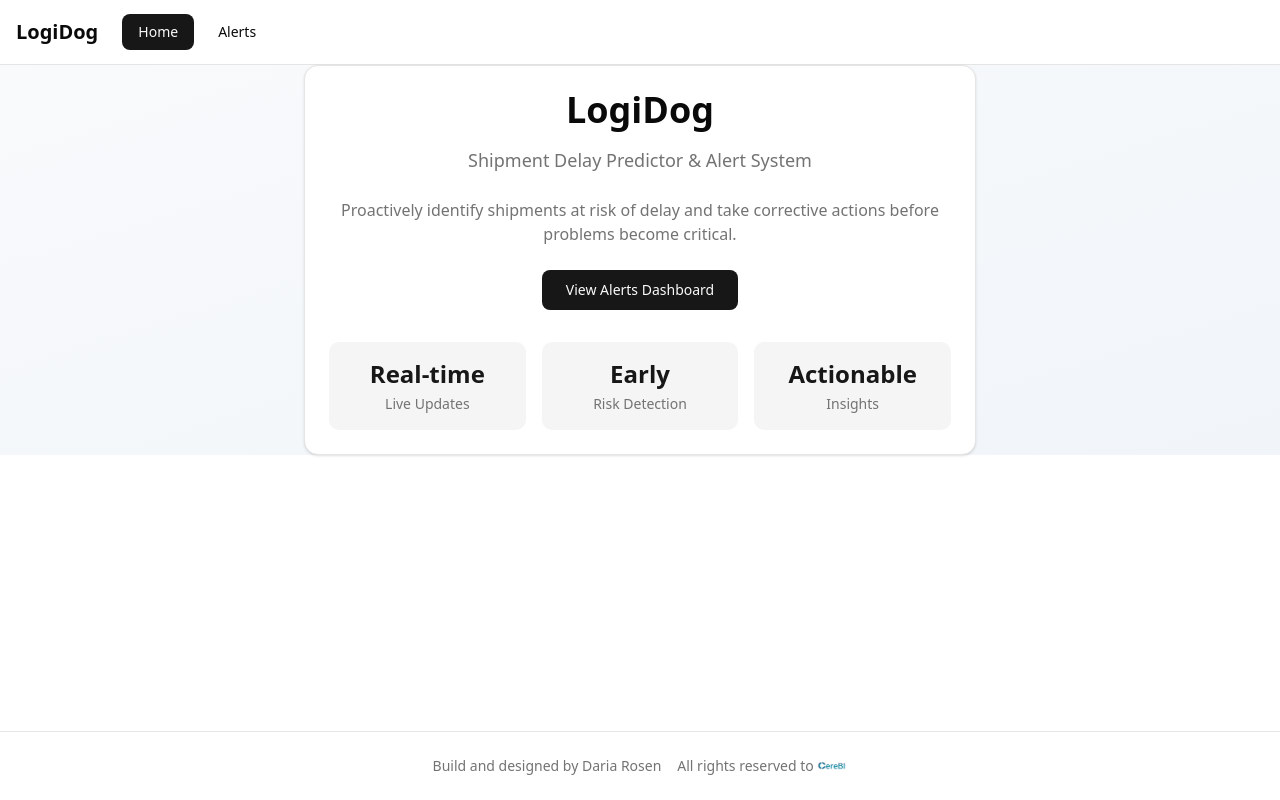
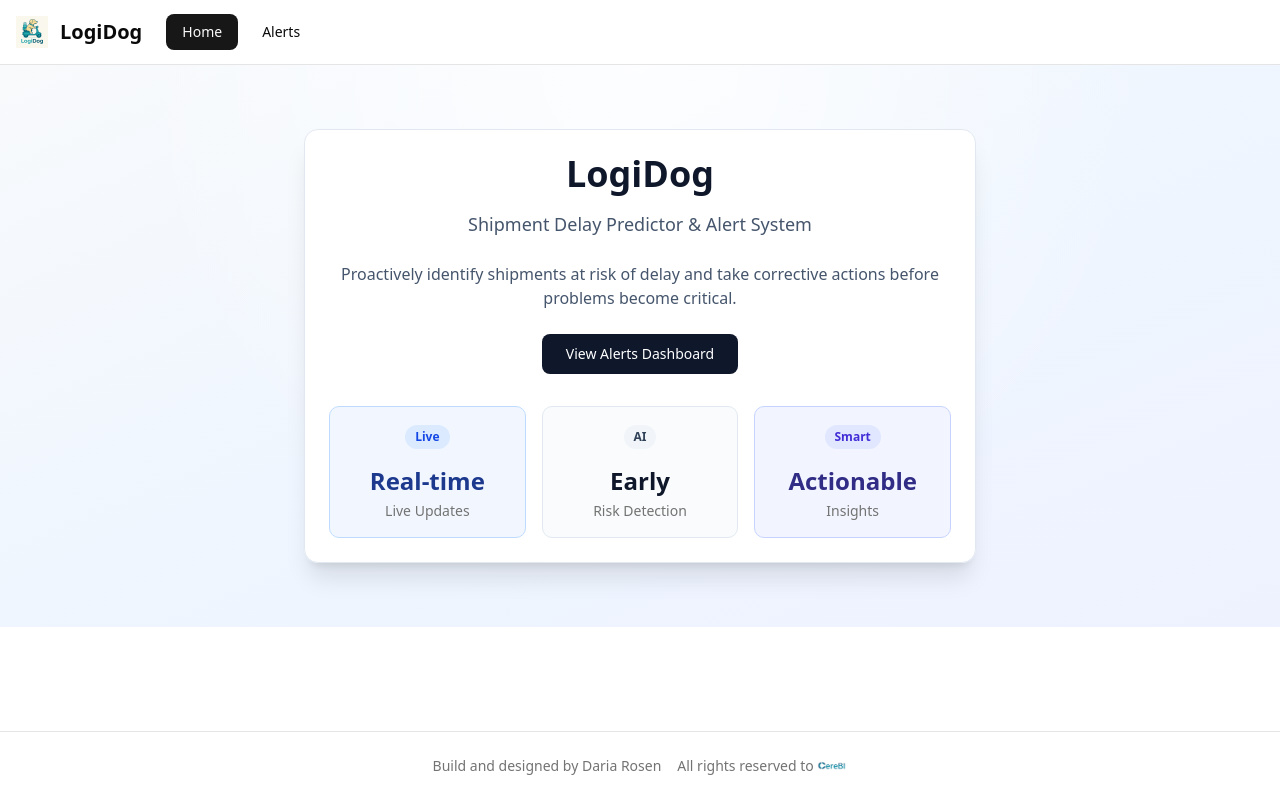
Before and after one commit to DariaRosen/Shipment-Delay-Predictor, a Next.js app in the folder frontend/: page / in a window 1280 px wide. Built offline with nearby package versions, Linux system fonts and the light colour scheme.

Commit message:
Add logo to header and update home page with professional color scheme

```diff
--- a/frontend/app/page.tsx
+++ b/frontend/app/page.tsx
@@ -2,39 +2,69 @@ import Link from 'next/link'
 import { Button } from '@/components/ui/button'
 import { Card, CardContent, CardDescription, CardHeader, CardTitle } from '@/components/ui/card'
 
+const featureTiles = [
+  {
+    title: 'Real-time',
+    description: 'Live Updates',
+    wrapperClass: 'bg-blue-50/80 border-blue-200 text-blue-900',
+    badgeBg: 'bg-blue-100 text-blue-700',
+    badgeLabel: 'Live',
+  },
+  {
+    title: 'Early',
+    description: 'Risk Detection',
+    wrapperClass: 'bg-slate-50/80 border-slate-200 text-slate-900',
+    badgeBg: 'bg-slate-100 text-slate-700',
+    badgeLabel: 'AI',
+  },
+  {
+    title: 'Actionable',
+    description: 'Insights',
+    wrapperClass: 'bg-indigo-50/80 border-indigo-200 text-indigo-900',
+    badgeBg: 'bg-indigo-100 text-indigo-700',
+    badgeLabel: 'Smart',
+  },
+] as const
+
 export default function Home() {
   return (
-    <div className="flex flex-1 items-center justify-center bg-gradient-to-br from-slate-50 to-slate-100">
-      <Card className="w-full max-w-2xl">
+    <div className="relative flex flex-1 items-center justify-center px-4 py-16 bg-gradient-to-br from-slate-50 via-blue-50 to-indigo-50">
+      <div
+        className="pointer-events-none absolute inset-0 bg-[radial-gradient(circle_at_top,_rgba(255,255,255,0.8),_transparent_60%)]"
+        aria-hidden="true"
+      />
+      <Card className="relative w-full max-w-2xl border-slate-200 bg-white/95 text-slate-900 shadow-xl backdrop-blur-sm">
         <CardHeader className="text-center">
-          <CardTitle className="text-4xl font-bold">LogiDog</CardTitle>
-          <CardDescription className="text-lg mt-2">
+          <CardTitle className="text-4xl font-bold text-slate-900">LogiDog</CardTitle>
+          <CardDescription className="text-lg mt-2 text-slate-600">
             Shipment Delay Predictor & Alert System
           </CardDescription>
         </CardHeader>
         <CardContent className="space-y-6">
-          <p className="text-center text-muted-foreground">
+          <p className="text-center text-slate-600">
             Proactively identify shipments at risk of delay and take corrective actions before
             problems become critical.
           </p>
           <div className="flex justify-center gap-4">
-            <Button asChild size="lg">
+            <Button asChild size="lg" className="bg-slate-900 hover:bg-slate-800 text-white">
               <Link href="/alerts">View Alerts Dashboard</Link>
             </Button>
           </div>
           <div className="grid grid-cols-1 md:grid-cols-3 gap-4 mt-8">
-            <div className="text-center p-4 rounded-lg bg-muted">
-              <div className="text-2xl font-bold text-primary">Real-time</div>
-              <div className="text-sm text-muted-foreground mt-1">Live Updates</div>
-            </div>
-            <div className="text-center p-4 rounded-lg bg-muted">
-              <div className="text-2xl font-bold text-primary">Early</div>
-              <div className="text-sm text-muted-foreground mt-1">Risk Detection</div>
-            </div>
-            <div className="text-center p-4 rounded-lg bg-muted">
-              <div className="text-2xl font-bold text-primary">Actionable</div>
-              <div className="text-sm text-muted-foreground mt-1">Insights</div>
-            </div>
+            {featureTiles.map((tile) => (
+              <div
+                key={tile.title}
+                className={`rounded-lg border p-4 text-center ${tile.wrapperClass}`}
+              >
+                <span
+                  className={`mb-2 inline-flex items-center justify-center rounded-full px-2.5 py-1 text-xs font-semibold ${tile.badgeBg}`}
+                >
+                  {tile.badgeLabel}
+                </span>
+                <div className="text-2xl font-bold mt-2">{tile.title}</div>
+                <div className="text-sm text-muted-foreground mt-1">{tile.description}</div>
+              </div>
+            ))}
           </div>
         </CardContent>
       </Card>
--- a/frontend/components/navigation/main-nav.tsx
+++ b/frontend/components/navigation/main-nav.tsx
@@ -1,6 +1,7 @@
 'use client'
 
 import Link from 'next/link'
+import Image from 'next/image'
 import { usePathname } from 'next/navigation'
 import { Button } from '@/components/ui/button'
 import { cn } from '@/lib/utils'
@@ -16,8 +17,15 @@ export const MainNav = () => {
   return (
     <nav className="border-b bg-background">
       <div className="container mx-auto flex h-16 items-center px-4">
-        <Link href="/" className="mr-6 font-bold text-xl">
-          LogiDog
+        <Link href="/" className="mr-6 flex items-center gap-3">
+          <Image
+            src="/logo.png"
+            alt="LogiDog"
+            width={32}
+            height={32}
+            className="h-8 w-auto"
+          />
+          <span className="font-bold text-xl">LogiDog</span>
         </Link>
         <div className="flex gap-2">
           {navItems.map((item) => (
```
Also changed, not shown: frontend/public/logo.png (added).
